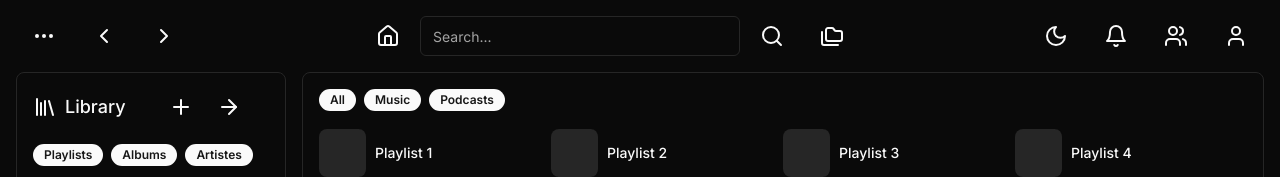
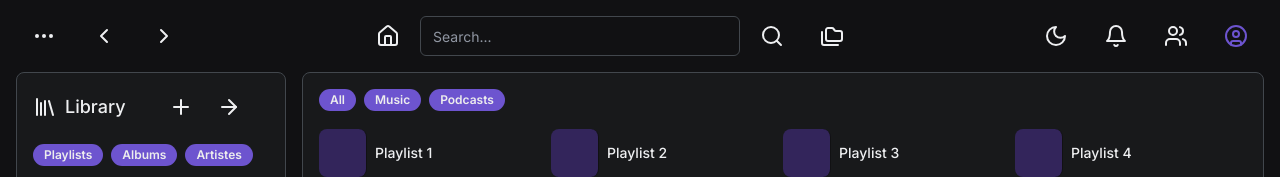
Before and after one commit to tahsin2627/nextjs-spotify-api-template, a Next.js app: page / in a window 1280 px wide. Shown: the top 177 px of the page. Built offline with nearby package versions, Linux system fonts and the light colour scheme; no server answers.

Commit message:
Working on /playlist

```diff
--- a/app/(authentified)/layout.tsx
+++ b/app/(authentified)/layout.tsx
@@ -1,6 +1,7 @@
 import Header from "@/components/Header/Header";
 import Library from "@/components/Library/Library";
 import MusicPlayer from "@/components/MusicPlayer/MusicPlayer";
+import { Card } from "@/components/ui/card";
 
 export default function Layout({
     children,
@@ -12,7 +13,9 @@ export default function Layout({
             <Header />
             <main className="flex gap-4 w-full max-h-[85dvh]">
                 <Library />
-                { children }
+                <Card className="w-full pe-2 overflow-hidden">
+                    { children }
+                </Card>
             </main>
             <MusicPlayer />
         </div>
--- a/app/(authentified)/page.tsx
+++ b/app/(authentified)/page.tsx
@@ -7,7 +7,7 @@ import Image from "next/image";
 
 export default function Home() {
     return (
-        <Card className="w-full pe-2 overflow-hidden">
+        <>
             <CardHeader className="fixed">
                 <div className="flex gap-2">
                     <Badge>All</Badge>
@@ -92,6 +92,6 @@ export default function Home() {
                     </div>
                 </CardContent>
             </ScrollArea>
-        </Card>
+        </>
     );
 }
--- a/app/globals.css
+++ b/app/globals.css
@@ -4,65 +4,48 @@
 
 @layer base {
     :root {
-    --background: 0 0% 100%;
-    --foreground: 0 0% 3.9%;
-
-    --card: 0 0% 100%;
-    --card-foreground: 0 0% 3.9%;
-
-    --popover: 0 0% 100%;
-    --popover-foreground: 0 0% 3.9%;
-
-    --primary: 0 0% 9%;
-    --primary-foreground: 0 0% 98%;
-
-    --secondary: 0 0% 96.1%;
-    --secondary-foreground: 0 0% 9%;
-
-    --muted: 0 0% 96.1%;
-    --muted-foreground: 0 0% 45.1%;
-
-    --accent: 0 0% 96.1%;
-    --accent-foreground: 0 0% 9%;
-
+        --background: 240 20% 99%;
+        --foreground: 210 13% 13%;
+        --card: 240 20% 98%;
+        --card-foreground: 210 13% 13%;
+        --popover: 240 20% 98%;
+        --popover-foreground: 210 13% 13%;
+        --muted: 230 11% 89%;
+        --muted-foreground: 210 13% 0%;
+        --accent: 240 11% 95%;
+        --accent-foreground: 210 13% 13%;
+        --primary: 252 56% 57%;
+        --primary-foreground: 0 0% 93%;
+        --secondary: 256 100% 95%;
+        --secondary-foreground: 249 43% 26%;
         --destructive: 0 84.2% 60.2%;
         --destructive-foreground: 0 0% 98%;
-
-    --border: 0 0% 89.8%;
-    --input: 0 0% 89.8%;
-    --ring: 0 0% 3.9%;
-
+        --border: 233 10% 82%;
+        --input: 233 10% 82%;
+        --ring: 252 56% 57%;
         --radius: 0.5rem;
       }
 
       .dark {
-    --background: 0 0% 3.9%;
-    --foreground: 0 0% 98%;
-
-    --card: 0 0% 3.9%;
-    --card-foreground: 0 0% 98%;
-
-    --popover: 0 0% 3.9%;
-    --popover-foreground: 0 0% 98%;
-
-    --primary: 0 0% 98%;
-    --primary-foreground: 0 0% 9%;
-
-    --secondary: 0 0% 14.9%;
-    --secondary-foreground: 0 0% 98%;
-
-    --muted: 0 0% 14.9%;
-    --muted-foreground: 0 0% 63.9%;
-
-    --accent: 0 0% 14.9%;
-    --accent-foreground: 0 0% 98%;
-
-    --destructive: 0 62.8% 30.6%;
+        --background: 240 6% 7%;
+        --foreground: 220 9% 94%;
+        --card: 220 6% 10%;
+        --card-foreground: 220 9% 94%;
+        --popover: 220 6% 10%;
+        --popover-foreground: 220 9% 94%;
+        --muted: 214 7% 19%;
+        --muted-foreground: 220 9% 60%;
+        --accent: 225 6% 14%;
+        --accent-foreground: 220 9% 94%;
+        --primary: 252 56% 57%;
+        --primary-foreground: 0 0% 93%;
+        --secondary: 256 42% 25%;
+        --secondary-foreground: 249 94% 93%;
+        --destructive: 0 84.2% 60.2%;
         --destructive-foreground: 0 0% 98%;
-
-    --border: 0 0% 14.9%;
-    --input: 0 0% 14.9%;
-    --ring: 0 0% 83.1%;
+        --border: 213 8% 28%;
+        --input: 213 8% 28%;
+        --ring: 252 56% 57%;
       }
 }
 
--- a/components/Header/Header.tsx
+++ b/components/Header/Header.tsx
@@ -5,6 +5,7 @@ import * as icons from "lucide-react";
 import { Input } from '../ui/input';
 import { TooltipProvider, Tooltip, TooltipTrigger, TooltipContent } from '../ui/tooltip';
 import { ThemeSwitcherTransition } from '../ui/theme-switcher-transition';
+import Link from 'next/link';
 
 interface HeaderProps { }
 
@@ -40,7 +41,9 @@ const Header: FC<HeaderProps> = () => {
                     <Tooltip>
                         <TooltipTrigger asChild>
                             <Button variant="ghost">
-                                <icons.Home />
+                                <Link href='/'>
+                                    <icons.Home />
+                                </Link>
                             </Button>
                         </TooltipTrigger>
                         <TooltipContent>Home</TooltipContent>
@@ -69,14 +72,7 @@ const Header: FC<HeaderProps> = () => {
                 </TooltipProvider>
             </div>
             <div>
-                <TooltipProvider>
-                    <Tooltip>
-                        <TooltipTrigger asChild>
-                            <ThemeSwitcherTransition />
-                        </TooltipTrigger>
-                        <TooltipContent>Toggle dark mode</TooltipContent>
-                    </Tooltip>
-                </TooltipProvider>
+                <ThemeSwitcherTransition />
                 <TooltipProvider>
                     <Tooltip>
                         <TooltipTrigger asChild>
@@ -101,7 +97,7 @@ const Header: FC<HeaderProps> = () => {
                     <Tooltip>
                         <TooltipTrigger asChild>
                             <Button variant="ghost">
-                                <icons.User />
+                                <icons.UserCircle className='text-primary' />
                             </Button>
                         </TooltipTrigger>
                         <TooltipContent>Account</TooltipContent>
--- a/components/Library/Library.tsx
+++ b/components/Library/Library.tsx
@@ -9,6 +9,7 @@ import { ScrollArea } from '@/components/ui/scroll-area';
 import { Tooltip, TooltipContent, TooltipProvider, TooltipTrigger } from '../ui/tooltip';
 import { useSession } from 'next-auth/react';
 import Image from 'next/image';
+import Link from 'next/link';
 
 
 interface LibraryProps { }
@@ -26,11 +27,10 @@ const Library: FC<LibraryProps> = (): React.JSX.Element => {
                     },
                 });
                 const data = await response.json();
-                console.log(data);
                 setPlaylists(data.items);
             }
         }
-        fetchPlaylists();
+        playlists.length === 0 && fetchPlaylists();
     }), [session];
 
 
@@ -100,17 +100,20 @@ const Library: FC<LibraryProps> = (): React.JSX.Element => {
                 <ScrollArea aria-orientation="vertical" className="w-full mb-2">
                     <div className="w-full flex flex-col pe-4">
                         { playlists.map((playlist: any, index: number): React.JSX.Element => (
-                            <Button variant="ghost" key={ index } className="flex justify-start !py-8 !px-2 items-center">
+                            <Button variant="ghost" key={ index } className="flex justify-start !py-8 !px-2 items-center" asChild>
+                                <Link href={ `/playlist?id=${playlist.id}` }>
                                     { playlist.images ?
-                                    // <Image src={ playlist.images[0].url } alt={ `Playlist ${playlist.name} image` } className="rounded-lg bg-secondary" width={ 48 } height={ 48 } />
-                                    <div className="size-12 rounded-lg bg-secondary" />
+                                        <>
+                                            <Image src={ playlist.images[0].url } alt={ `Playlist ${playlist.name} image` } className="rounded-lg bg-secondary" width={ 48 } height={ 48 } />
+                                        </>
                                         :
-                                    <icons.Music className="size-12 rounded-lg" />
+                                        <div className="bg-secondary size-12 rounded-lg" />
                                     }
                                     <div className="text-start ms-2">
                                         <p>{ playlist.name }</p>
                                         <p className="text-sm text-muted-foreground flex items-center">Playlist<icons.Dot className="size-4 text-primary" />{ playlist.owner.display_name }</p>
                                     </div>
+                                </Link>
                             </Button>
                         )) }
                     </div>
--- a/components/ui/toggle.tsx
+++ b/components/ui/toggle.tsx
@@ -7,7 +7,7 @@ import { cva, type VariantProps } from "class-variance-authority";
 import { cn } from "@/lib/utils";
 
 const toggleVariants = cva(
-    "inline-flex items-center justify-center rounded-md text-sm font-medium ring-offset-background transition-colors hover:bg-muted focus-visible:outline-none focus-visible:ring-2 focus-visible:ring-ring focus-visible:ring-offset-2 disabled:pointer-events-none disabled:opacity-50 data-[state=on]:bg-accent data-[state=on]:text-accent-foreground",
+    "inline-flex items-center justify-center rounded-md text-sm font-medium ring-offset-background transition-colors hover:bg-muted hover:text-muted-foreground focus-visible:outline-none focus-visible:ring-2 focus-visible:ring-ring focus-visible:ring-offset-2 disabled:pointer-events-none disabled:opacity-50 data-[state=on]:bg-accent data-[state=on]:text-accent-foreground",
     {
         variants: {
             variant: {
```
Also changed, not shown: components/ui/table.tsx (+46 -46 lines), components/ui/tooltip.tsx (+15 -15 lines). Lines whose indentation alone changed are shown as unchanged.
